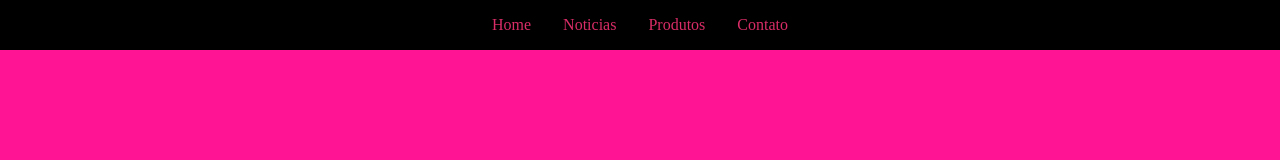
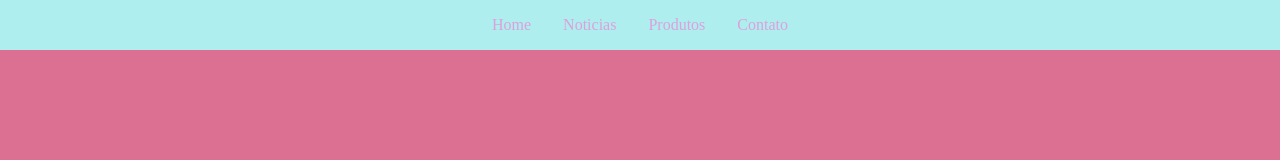
Before and after one commit to maria-isabele-vaniski-martins/menuDeNavegacao1b, a plain HTML site: page index.html in a window 1280 px wide. Drawn offline with Linux system fonts and the light colour scheme.

Commit message:
,. ; j kl,

```diff
--- a/index.html
+++ b/index.html
@@ -17,7 +17,7 @@
             display: flex;
             justify-content: center;
             align-items: flex-start;
-            background-color: deeppink;
+            background-color: palevioletred;
         }
 
         .menu{
@@ -27,7 +27,7 @@
             display: flex;
             justify-content: center;
             align-items: center;
-            background-color: black;
+            background-color: paleturquoise;
         }
 
         .botoes{
@@ -45,7 +45,7 @@
 
         li a{
             text-decoration: none;
-            color: rgb(216, 45, 102);
+            color: plum;
         }
 
         li a:hover{
```
